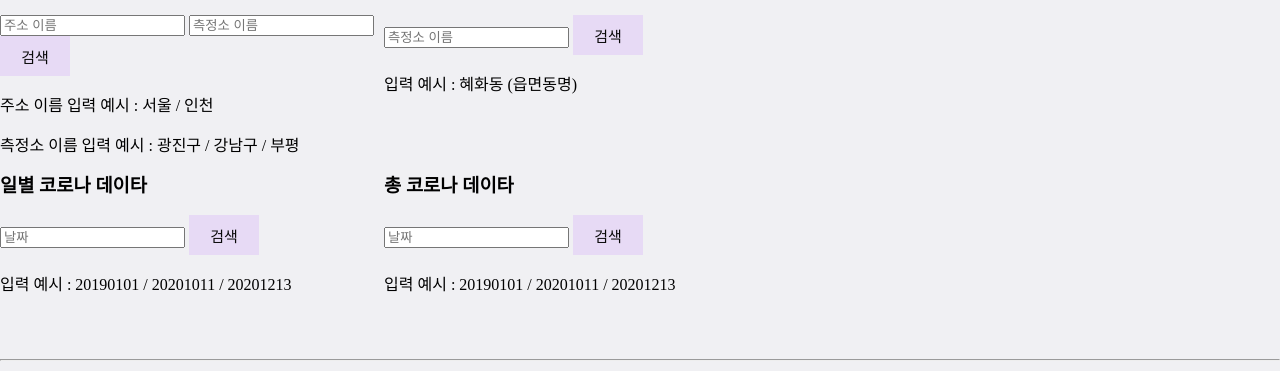
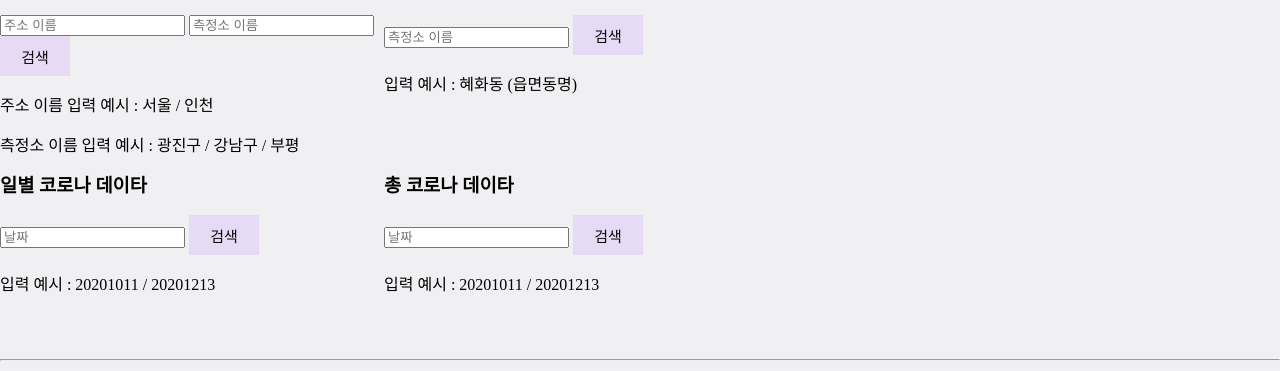
Before and after one commit to tykwon97/cws-2020-final, a plain HTML site: page index.html in a window 1280 px wide. Shown: the part 415-786 px from the top of the page. Drawn offline with Linux system fonts and the light colour scheme.

Commit message:
4차 수정
오타 수정

```diff
--- a/index.html
+++ b/index.html
@@ -53,13 +53,13 @@
             <h3>일별 코로나 데이타</h3>
             <input type="text" id="date1" placeholder="날짜">
             <button class="button" onclick="corona(date1.value)">검색</button>
-            <p>입력 예시 : 20190101 / 20201011 / 20201213 </p>
+            <p>입력 예시 : 20201011 / 20201213 </p>
         </div>
         <div class="right">
             <h3>총 코로나 데이타</h3>
             <input type="text" id="date2" placeholder="날짜">
             <button class="button" onclick="corona_total(date2.value)">검색</button>
-            <p>입력 예시 : 20190101 / 20201011 / 20201213 </p>
+            <p>입력 예시 : 20201011 / 20201213 </p>
         </div>
     </div>
     <div>
```
